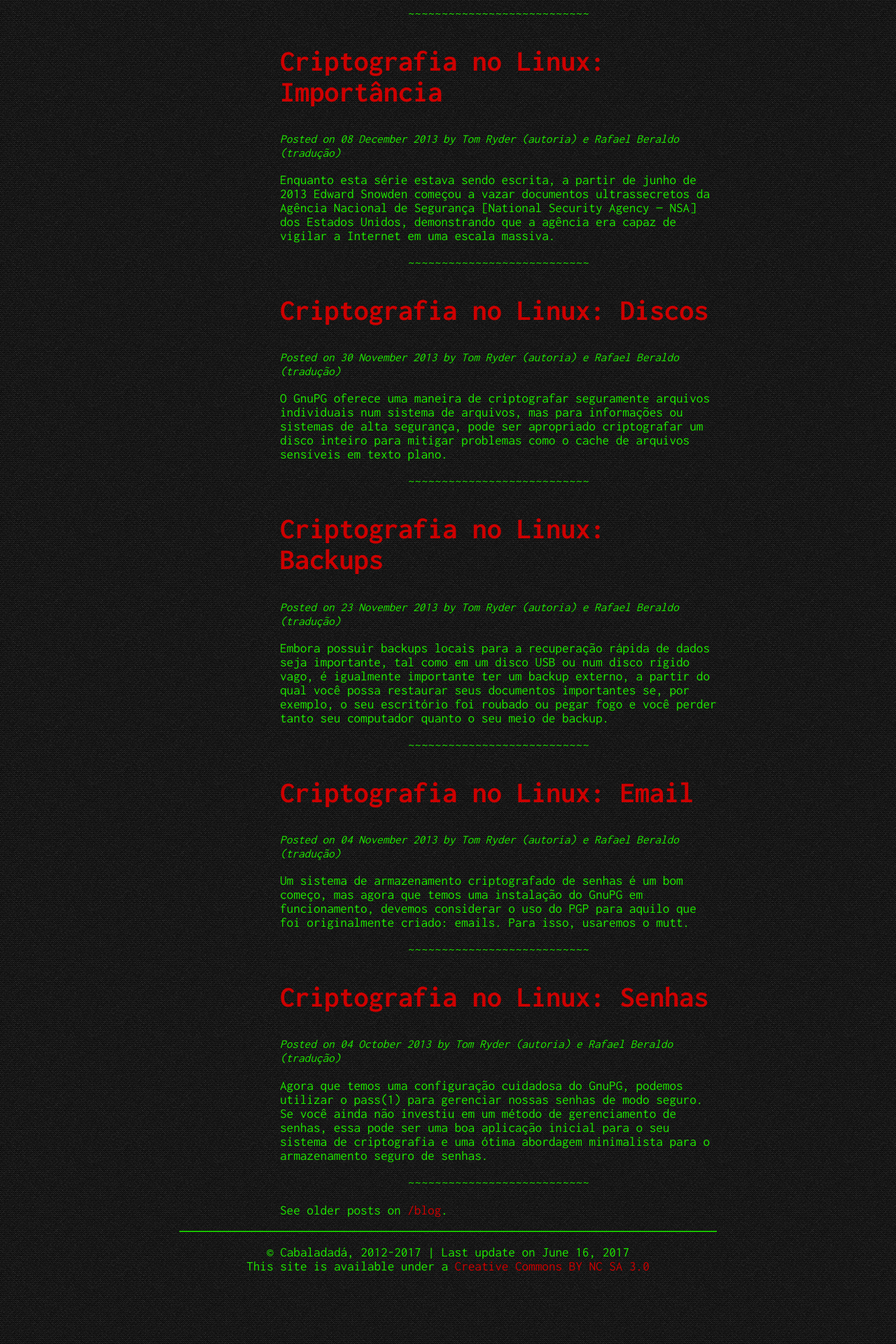
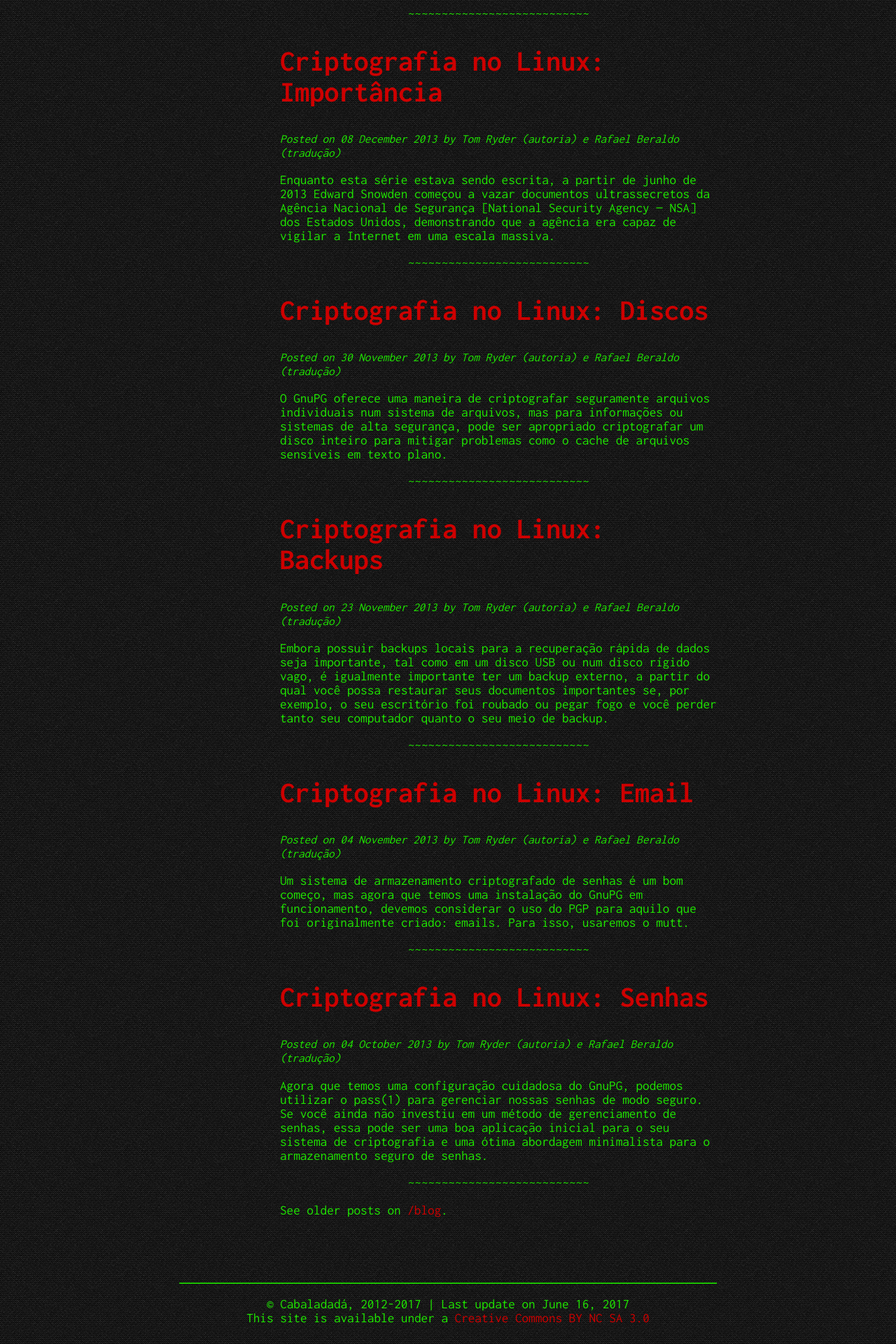
Before and after one commit to rberaldo/cabaladada, a Jekyll site: the page built from index.html, in a window 1280 px wide. Shown: the part 1055-2975 px from the top of the page at 70% size. Built offline with Jekyll 4.4.1, drawn with Linux system fonts in a browser that asks for light colours; Markdown is read by kramdown in place of the engine named in the settings.

Commit message:
Adiciona margin-top ao footer

```diff
--- a/css/style.css
+++ b/css/style.css
@@ -121,10 +121,13 @@ nav ul li a {
 /* Footer */
 footer {
   font-size: 1em;
+  width: 100%;
   clear: both;
-  margin-top: 32px;
+  margin-top: 64px;
   margin-bottom: 8px;
   text-align: center;
+  float: none;
+  display: inline-block;
 }
 
 /* Articles */
```
